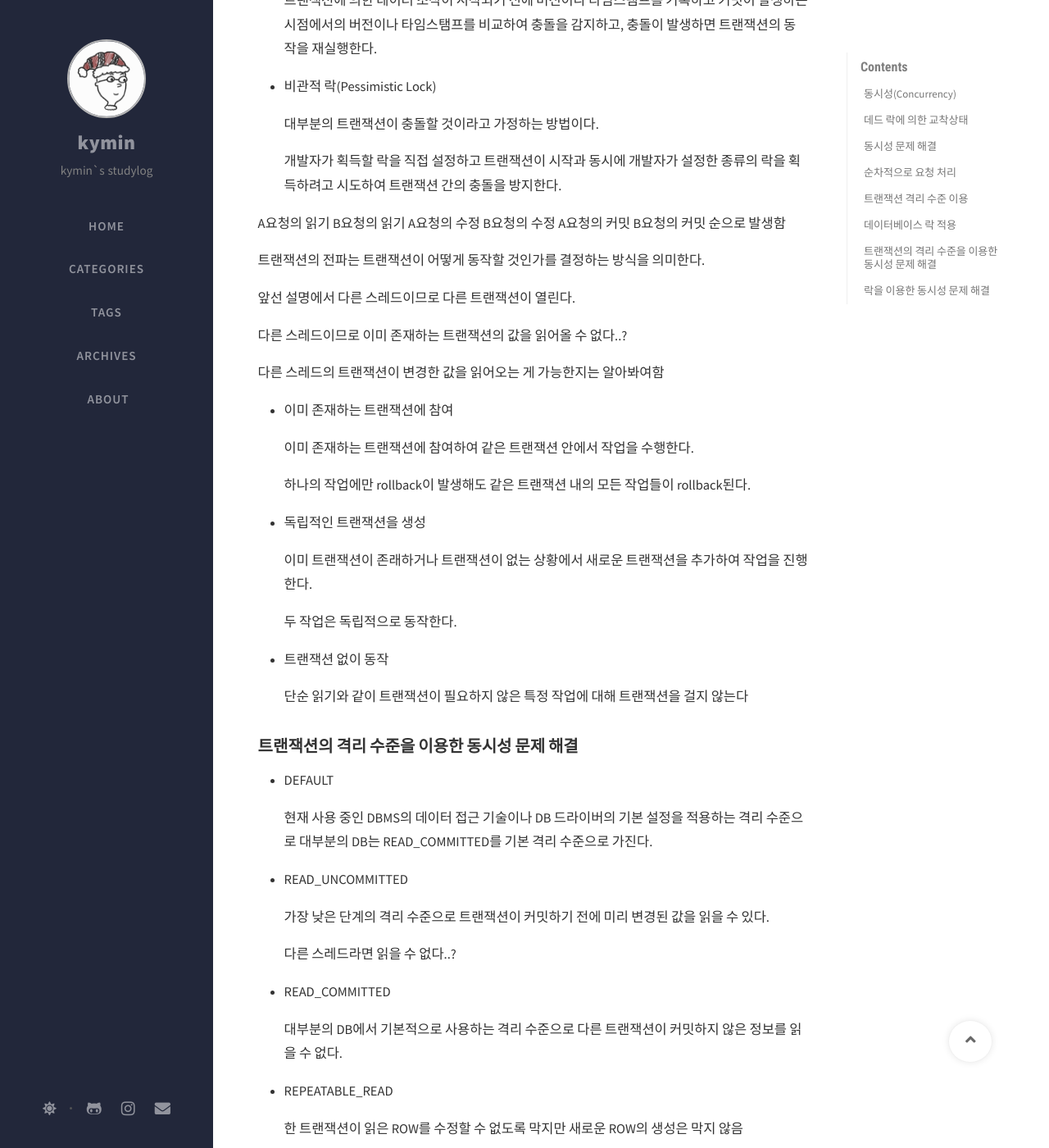
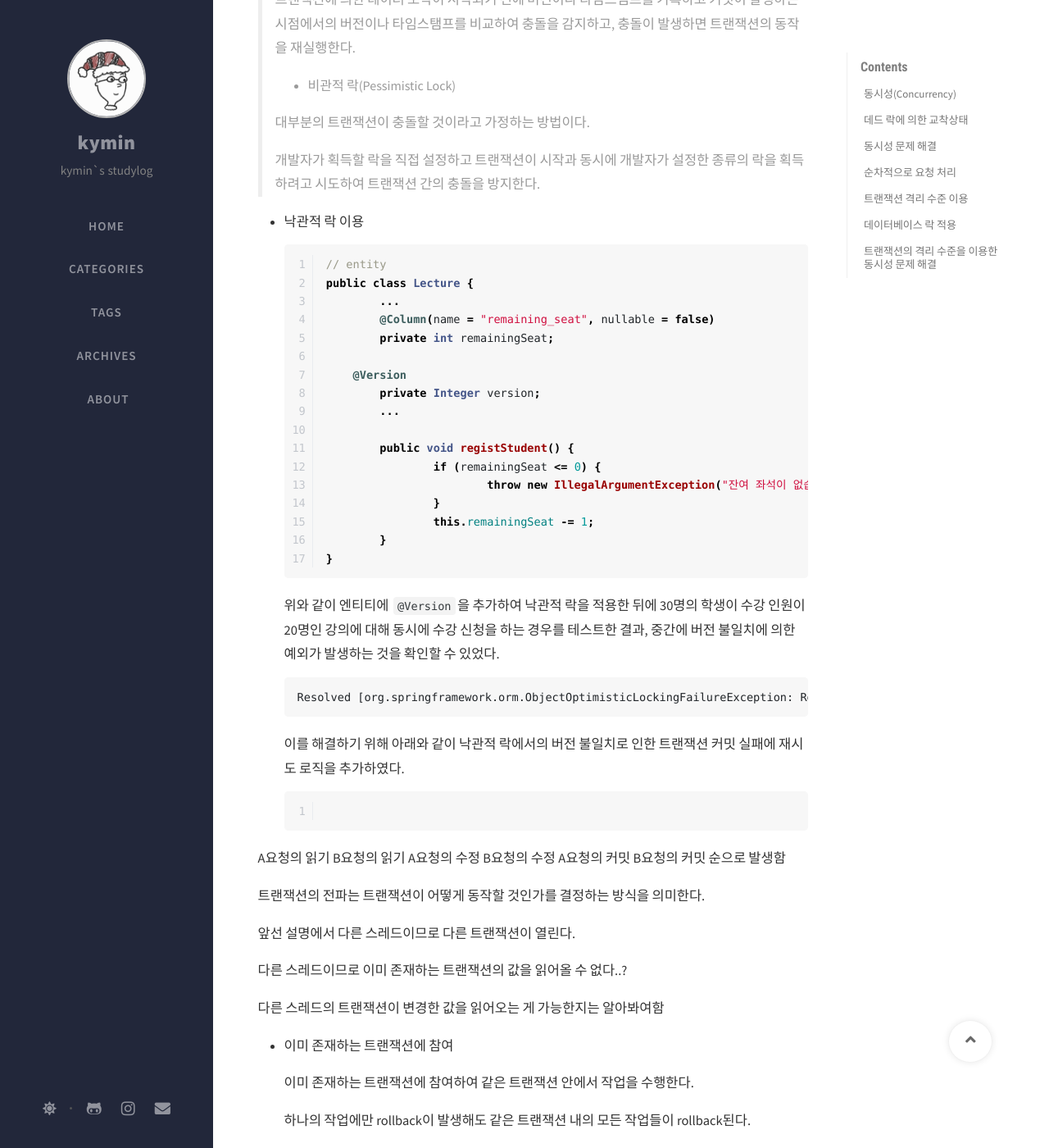
Before and after one commit to Kyoung-M1N/kyoung-M1N.github.io, a Jekyll site: the page built from _posts/spring/2025-02-09-[Spring]concurrency.md, in a window 1280 px wide and 1400 px high, scrolled down 9247 px. Shown: the whole window at 82% size. Built offline with Jekyll 4.4.1, drawn with Linux system fonts in a browser that asks for light colours; nearby versions of some CDN libraries; comment, search, counter and statistics services are not loaded; some of the changed text lies outside the part shown.

Commit message:
docs: 포스트 수정

````diff
--- a/_posts/spring/2025-02-09-[Spring]concurrency.md
+++ b/_posts/spring/2025-02-09-[Spring]concurrency.md
@@ -313,7 +313,7 @@ public class LectureService {
 }
 ```
 
-위와 같이 변경한 뒤에  30명의 학생이 수강 인원이 20명인 강의에 대해 동시에 수강 신청을 하는 경우를 테스트한 결과, 비교적 동시성 처리가 잘 되는듯 하지만 중간에 데드락이 발생한다.
+위와 같이 변경한 뒤에 30명의 학생이 수강 인원이 20명인 강의에 대해 동시에 수강 신청을 하는 경우를 테스트한 결과, 비교적 동시성 처리가 잘 되는듯 하지만 중간에 데드락이 발생한다.
 
 데드락이 발생하는 이유는 SERIALIZABLE이 실제 트랜잭션의 실행을 직렬로 처리하는 것이 아니라 내부적으로 락이나 트랜잭션 스케줄링 등을 이용하여 트랜잭션들이 순차적으로 실행된 것처럼 보이도록 결과를 직렬화하기 때문이다.
 
@@ -325,23 +325,60 @@ public class LectureService {
 
 데이터베이스의 락 전략에는 비관적 락, 낙관적 락 두 가지가 있다.
 
-- 낙관적 락(Optimistic Lock)
+>- 낙관적 락(Optimistic Lock)
+>
+>  대부분의 트랜잭션이 충돌하지 않는다고 가정하는 방법이다.
+>
+>  트랜잭션에 의한 데이터 조작이 시작되기 전에 버전이나 타임스탬프를 기록하고 커밋이 발생하는 시점에서의 버전이나 타임스탬프를 비교하여 충돌을 감지하고, 충돌이 발생하면 트랜잭션의 동작을 재실행한다.
+>
+>- 비관적 락(Pessimistic Lock)
+>
+>  대부분의 트랜잭션이 충돌할 것이라고 가정하는 방법이다.
+>
+>  개발자가 획득할 락을 직접 설정하고 트랜잭션이 시작과 동시에 개발자가 설정한 종류의 락을 획득하려고 시도하여 트랜잭션 간의 충돌을 방지한다.
 
-  대부분의 트랜잭션이 충돌하지 않는다고 가정하는 방법이다.
+- 낙관적 락 이용
 
-  트랜잭션에 의한 데이터 조작이 시작되기 전에 버전이나 타임스탬프를 기록하고 커밋이 발생하는 시점에서의 버전이나 타임스탬프를 비교하여 충돌을 감지하고, 충돌이 발생하면 트랜잭션의 동작을 재실행한다.
+  ```java
+  // entity
+  public class Lecture {
+  	...
+  	@Column(name = "remaining_seat", nullable = false)
+  	private int remainingSeat;
 
-- 비관적 락(Pessimistic Lock)
+      @Version
+  	private Integer version;
+  	...
 
-  대부분의 트랜잭션이 충돌할 것이라고 가정하는 방법이다.
+  	public void registStudent() {
+  		if (remainingSeat <= 0) {
+  			throw new IllegalArgumentException("잔여 좌석이 없습니다");
+  		}
+  		this.remainingSeat -= 1;
+  	}
+  }
+  ```
 
-  개발자가 획득할 락을 직접 설정하고 트랜잭션이 시작과 동시에 개발자가 설정한 종류의 락을 획득하려고 시도하여 트랜잭션 간의 충돌을 방지한다.
+  위와 같이 엔티티에 `@Version`을 추가하여 낙관적 락을 적용한 뒤에 30명의 학생이 수강 인원이 20명인 강의에 대해 동시에 수강 신청을 하는 경우를 테스트한 결과, 중간에 버전 불일치에 의한 예외가 발생하는 것을 확인할 수 있었다.
+
+  ```
+  Resolved [org.springframework.orm.ObjectOptimisticLockingFailureException: Row was updated or deleted by another transaction (or unsaved-value mapping was incorrect)
+  ```
+
+  이를 해결하기 위해 아래와 같이 낙관적 락에서의 버전 불일치로 인한 트랜잭션 커밋 실패에 재시도 로직을 추가하였다.
+
+  ```java
+  ```
 
 
 
 
 
 A요청의 읽기 B요청의 읽기 A요청의 수정 B요청의 수정 A요청의 커밋 B요청의 커밋 순으로 발생함
+
+
+
+
 
 트랜잭션의 전파는 트랜잭션이 어떻게 동작할 것인가를 결정하는 방식을 의미한다.
 
@@ -397,21 +434,6 @@ A요청의 읽기 B요청의 읽기 A요청의 수정 B요청의 수정 A요청
 
 
 
-  데드락 에러가 발생한다.
-
-  아마도 여러 트랜잭션이 동시에 락을 걸수 있는 상황이 발생하고 이로 인해 서로 락이 풀리기 기다리는 상황이 발생하며 접ㄱㄴ이 불가능해지는 문제가 생기기 때문?
-
-  트랜잭션이 동시에
-
-### **락을 이용한 동시성 문제 해결**
-
-- 낙관적 락(Optimistic Lock)
-
-  대부분의 트랜잭션이 충돌하지 않는다고 가정하는 방법으로
-
-- 비관적 락(Pessimistic Lock)
-
-  대부분의 트랜잭션이 충돌할 것이라고 가정하는 방법으로
 
 -----
 
````
